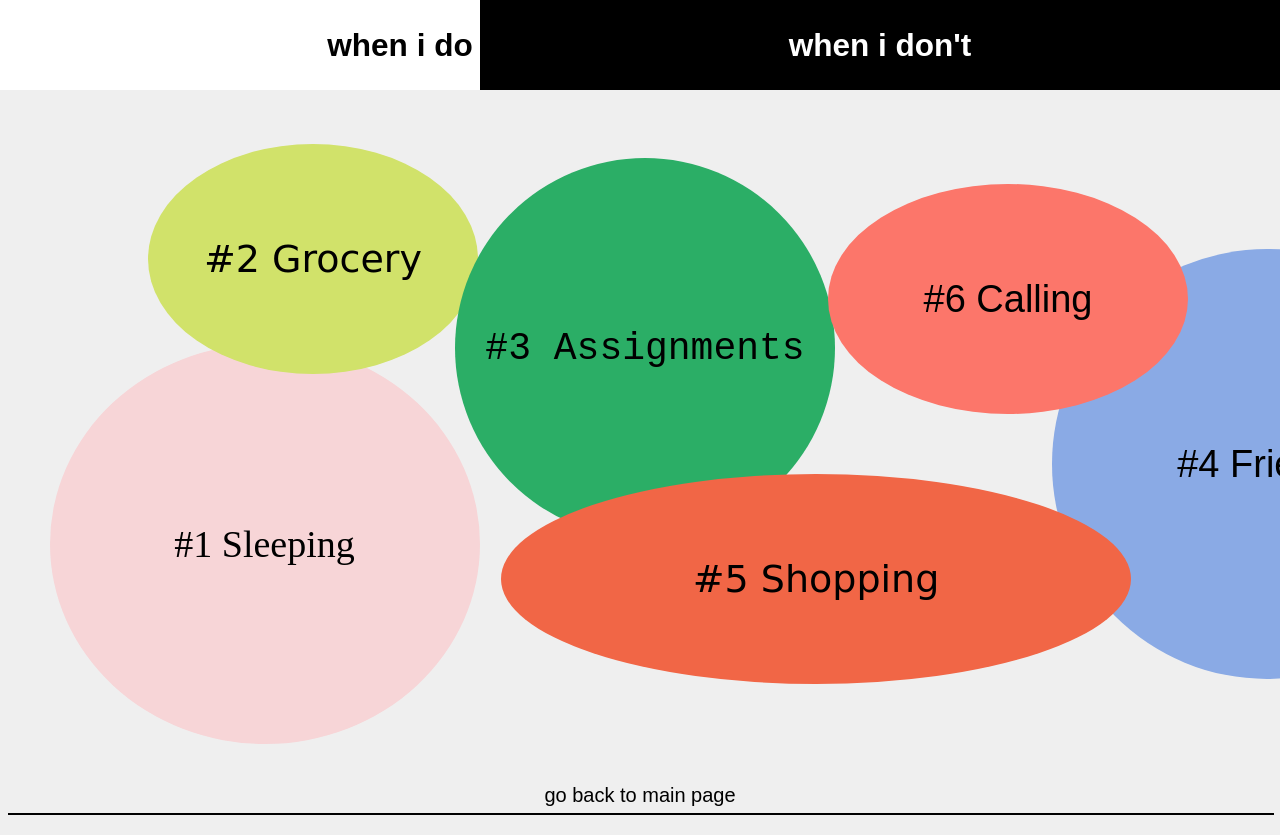
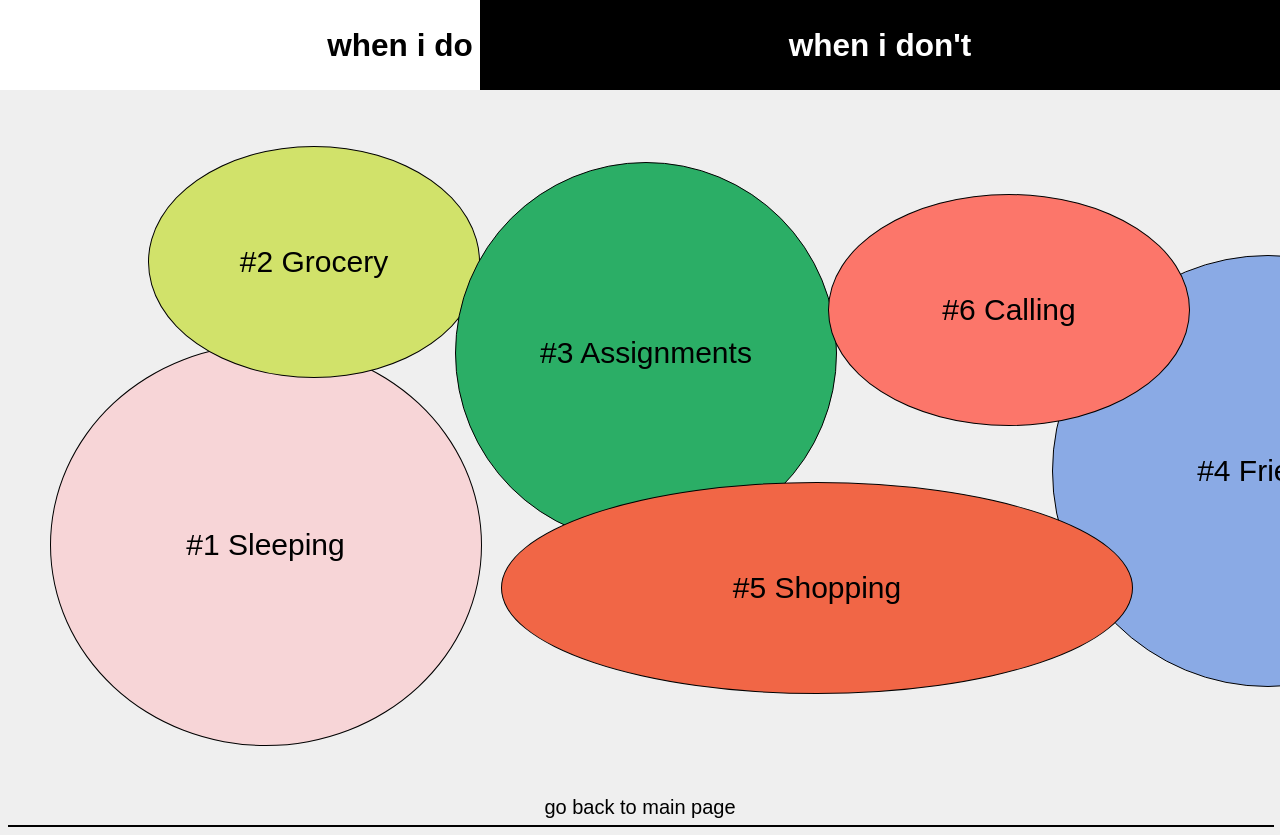
Before and after one commit to leeh697/leeh697.github.io, a plain HTML site: page harmoniccollection/entry2/index.html in a window 1280 px wide. Shown: the top 835 px of the page. Drawn offline with Linux system fonts and the light colour scheme.

Commit message:
entry 2
this is a commit

```diff
--- a/harmoniccollection/entry2/main.css
+++ b/harmoniccollection/entry2/main.css
@@ -63,9 +63,10 @@ a{text-decoration: none;
 /*        position: absolute;*/
         margin-top: 344px;
         margin-left: 41.5px;
-        font-size: 38px;
-        font-family: serif;
+        font-size: 30px;
+        font-family: sans-serif;
         text-decoration: none;
+        border: 1px solid black;
         }
 .circle1:hover{border-bottom: 2px solid;
         color: black;}
@@ -81,9 +82,10 @@ a{text-decoration: none;
 /*         position: absolute;*/
          margin-top: -600px;
          margin-left: 140px;
-         font-size: 38px;
-         font-family: cursive;
-        text-decoration: none;}
+         font-size: 30px;
+         font-family: sans-serif;
+        text-decoration: none;
+        border: 1px solid black;}
 .circle2:hover{border-bottom: 2px solid;
         color: black;}
 
@@ -98,9 +100,10 @@ a{text-decoration: none;
 /*         position: absolute;*/
          margin-top: -216px;
          margin-left: 447px;
-         font-size: 38px;
-         font-family: monospace;
-        text-decoration: none;}
+         font-size: 30px;
+         font-family: sans-serif;
+        text-decoration: none;
+        border: 1px solid black;}
 .circle3:hover{border-bottom: 2px solid;
         color: black;}
 
@@ -115,9 +118,10 @@ a{text-decoration: none;
 /*         position: absolute;*/
          margin-top: -289px;
          margin-left: 1044px;
-         font-size: 38px;
-         font-family: fantasy;
-        text-decoration: none;}
+         font-size: 30px;
+         font-family: sans-serif;
+        text-decoration: none;
+        border: 1px solid black;}
 .circle4:hover{border-bottom: 2px solid;
         color: black;}
 
@@ -132,9 +136,10 @@ a{text-decoration: none;
 /*         position: absolute;*/
          margin-top: -205px;
          margin-left: 493px;
-         font-size: 38px;
-         font-family: cursive;
-        text-decoration: none;}
+         font-size: 30px;
+         font-family: sans-serif;
+        text-decoration: none;
+        border: 1px solid black;}
 .circle5:hover{border-bottom: 2px solid;
         color: black;}
 
@@ -149,9 +154,10 @@ a{text-decoration: none;
 /*        position: absolute;*/
         margin-top: -500px;
         margin-left: 820px;
-        font-size: 38px;
+        font-size: 30px;
         font-family: sans-serif;
         text-decoration: none;
+        border: 1px solid black;
         }
 .circle6:hover{border-bottom: 2px solid;
         color: black;}
@@ -161,7 +167,7 @@ a{text-decoration: none;
         font-family: sans-serif;
         text-align: center;
         color: bslack;
-        margin-top: 370px;}
+        margin-top: 370px;}s
 
 
 .bottom1{font-size: 20px;
```
Also changed, not shown: 1 other file.
